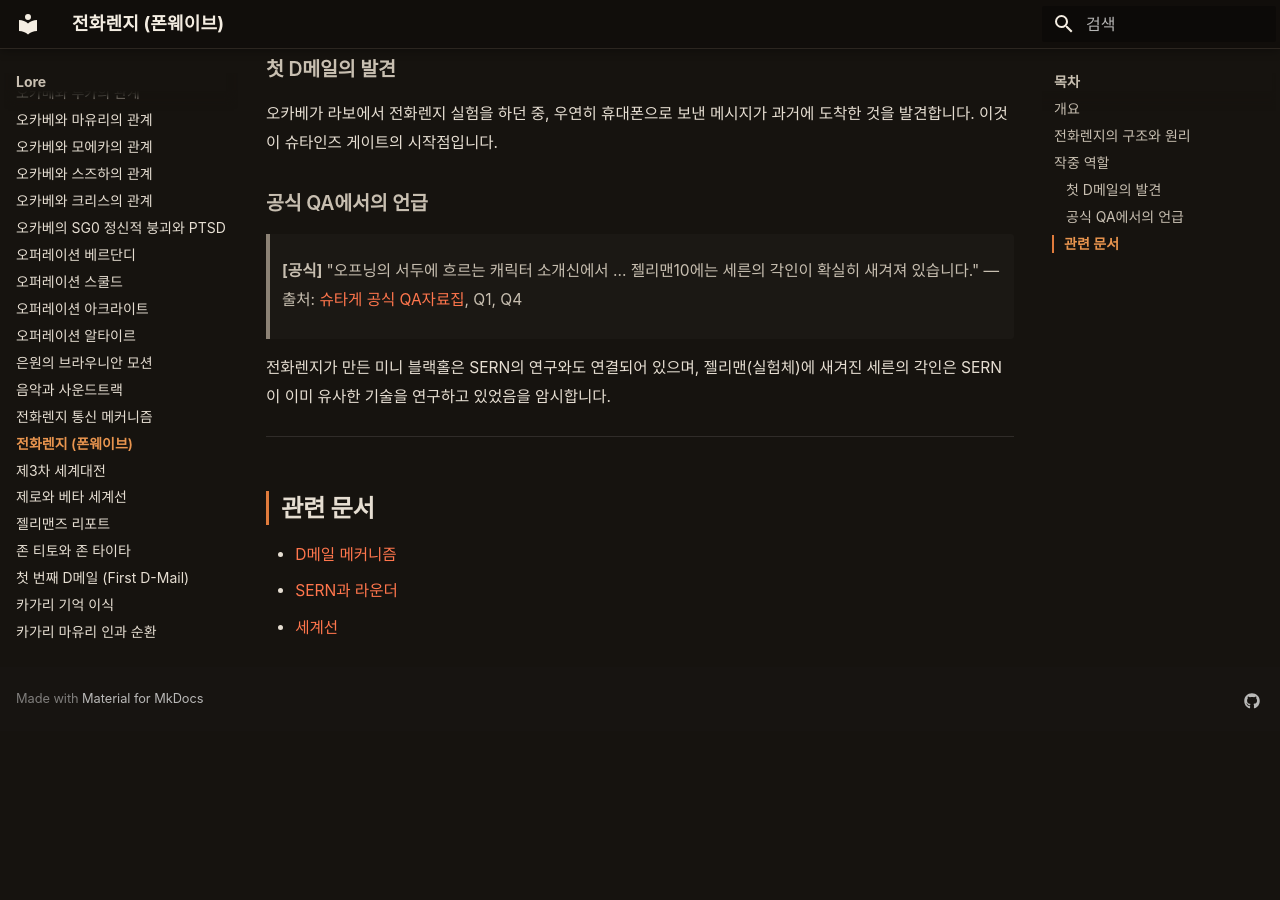
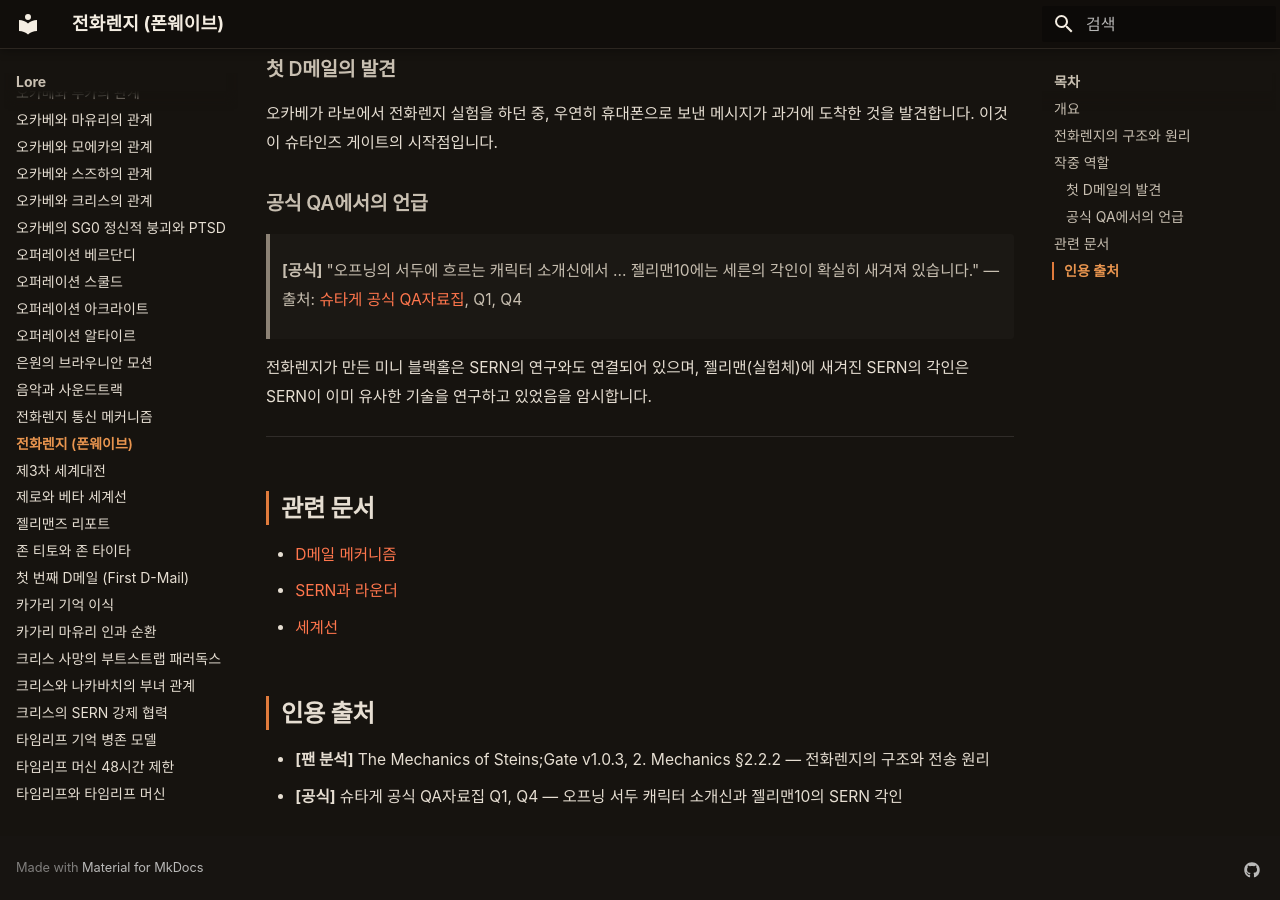
Before and after one commit to sgwiki/sgwiki.github.io, an MkDocs documentation site: the page built from wiki/lore/전화렌지.md, in a window 1280 px wide and 900 px high, scrolled down 994 px. Built offline with MkDocs 1.6.1 and Material for MkDocs 9.7.7, drawn with Linux system fonts in a browser that asks for light colours; some web fonts are replaced; before the commit the page ends 1725 px from its top, so only the background shows below that.

Commit message:
chore(wiki): 전화렌지 정비 — frontmatter spoiler 추가·SERN 표기 통일·인용 출처 섹션 채움
Co-Authored-By: Claude Opus 4.6 <noreply@anthropic.com>

```diff
--- a/wiki/lore/전화렌지.md
+++ b/wiki/lore/전화렌지.md
@@ -38,7 +39,7 @@ description: "전화렌지(가칭 폰웨이브)는 미래 가젯 연구소의 1
 > **[공식]** "오프닝의 서두에 흐르는 캐릭터 소개신에서 … 젤리맨10에는 세른의 각인이 확실히 새겨져 있습니다."
 > — 출처: [슈타게 공식 QA자료집](../근거자료/공식/qa-자료집.md), Q1, Q4
 
-전화렌지가 만든 미니 블랙홀은 SERN의 연구와도 연결되어 있으며, 젤리맨(실험체)에 새겨진 세른의 각인은 SERN이 이미 유사한 기술을 연구하고 있었음을 암시합니다.
+전화렌지가 만든 미니 블랙홀은 SERN의 연구와도 연결되어 있으며, 젤리맨(실험체)에 새겨진 SERN의 각인은 SERN이 이미 유사한 기술을 연구하고 있었음을 암시합니다.
 
 ---
 
@@ -47,3 +48,8 @@ description: "전화렌지(가칭 폰웨이브)는 미래 가젯 연구소의 1
 - [D메일 메커니즘](D메일.md)
 - [SERN과 라운더](SERN과-라운더.md)
 - [세계선](세계선.md)
+
+## 인용 출처
+
+- **[팬 분석]** The Mechanics of Steins;Gate v1.0.3, 2. Mechanics §2.2.2 — 전화렌지의 구조와 전송 원리
+- **[공식]** 슈타게 공식 QA자료집 Q1, Q4 — 오프닝 서두 캐릭터 소개신과 젤리맨10의 SERN 각인
```
Also changed, not shown: other parts of wiki/lore/전화렌지.md (+1 -0 lines).
